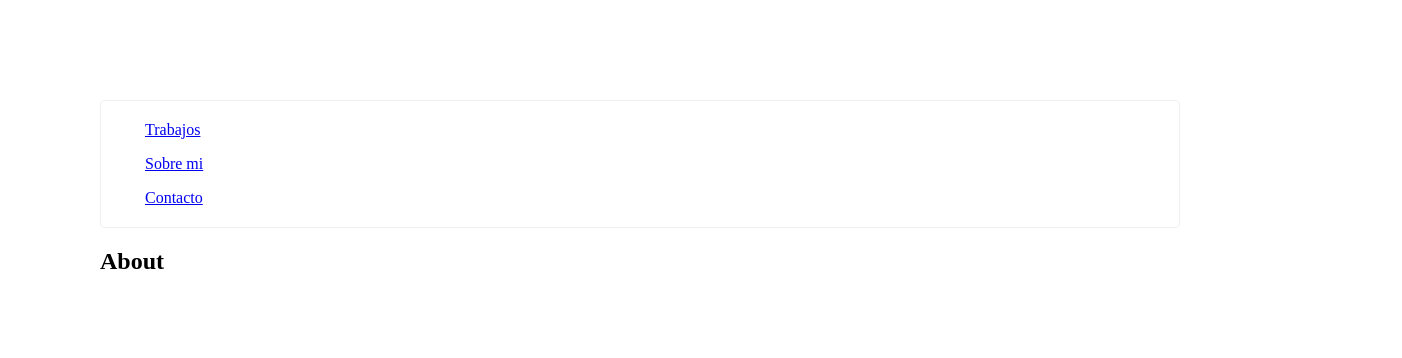
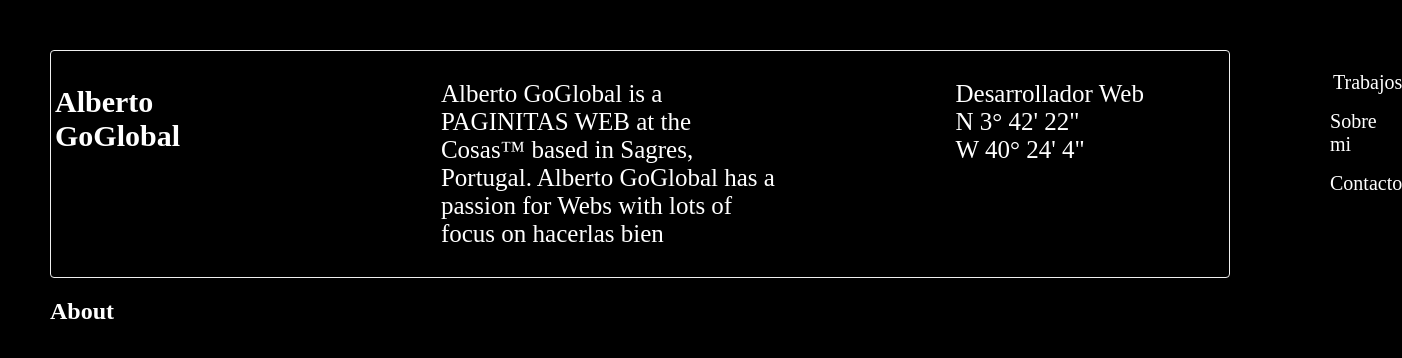
Before and after one commit to albertogomrod/portfolio, a Next.js app: page /about in a window 1280 px wide. Shown: the top 358 px of the page, 1402 px wide, since content can reach past the window. Built offline with nearby package versions, Linux system fonts and the light colour scheme.

Commit message:
Estructura del header

```diff
--- a/src/app/components/Navigation.jsx
+++ b/src/app/components/Navigation.jsx
@@ -19,11 +19,27 @@ const links = [
 export function Navigation() {
   return (
     <header className={styles.header}>
+      <div className={styles.datos}>
+        <h3>Alberto GoGlobal</h3>
+        <p>
+          Alberto GoGlobal is a PAGINITAS WEB at the Cosas™ based in Sagres,
+          Portugal. Alberto GoGlobal has a passion for Webs with lots of focus
+          on hacerlas bien
+        </p>
+        <p>
+          Desarrollador Web
+          <br />N 3° 42' 22"
+          <br />W 40° 24' 4"
+        </p>
+      </div>
+
       <nav>
         <ul className={styles.navigation}>
           {links.map(({ label, route }) => (
             <li key={route}>
-              <Link href={route}>{label}</Link>
+              <Link className={styles.link} href={route}>
+                {label}
+              </Link>
             </li>
           ))}
         </ul>
--- a/src/app/components/Navigation.module.css
+++ b/src/app/components/Navigation.module.css
@@ -2,17 +2,49 @@
   border: 1px solid #f0f0f0;
   border-radius: 4px;
   padding: 4px;
+  display: flex;
+  flex-direction: row;
+  justify-content: space-between;
+}
+
+.datos {
+  display: flex;
+  flex-direction: row;
+  gap: 180px;
+  align-content: flex-start;
+}
+
+.header nav {
+  display: flex;
+  align-content: flex-end;
 }
 
 .navigation {
   display: flex;
   flex-direction: column;
-  align-content: flex-end;
   list-style: none;
   gap: 16px;
 }
 
+.datos p {
+  width: 30ch;
+  font-size: 25px;
+}
+
+.datos h3 {
+  font-size: 30px;
+}
+
+.link {
+  text-decoration: none;
+  display: flex;
+  justify-content: flex-end;
+  font-size: 20px;
+  color: white;
+  align-content: flex-start;
+}
+
 .navigation a:hover {
-  color: #f0f0f0;
+  color: #ff0000;
   text-decoration: underline;
 }
--- a/src/app/globals.css
+++ b/src/app/globals.css
@@ -1,5 +1,7 @@
-body{
-  padding: 100px;
+body {
+  padding: 50px;
   max-width: 100%;
   margin: 0 auto;
+  background-color: black;
+  color:white;
 }
--- a/src/app/page.js
+++ b/src/app/page.js
@@ -1,6 +1,3 @@
-
 export default function Home() {
-  return (
-    <h2>POrtfolioooo</h2>
-  )
+  return <h2>POrtfolioooo</h2>;
 }
```
Also changed, not shown: src/app/about/page.jsx (+2 -5 lines).
